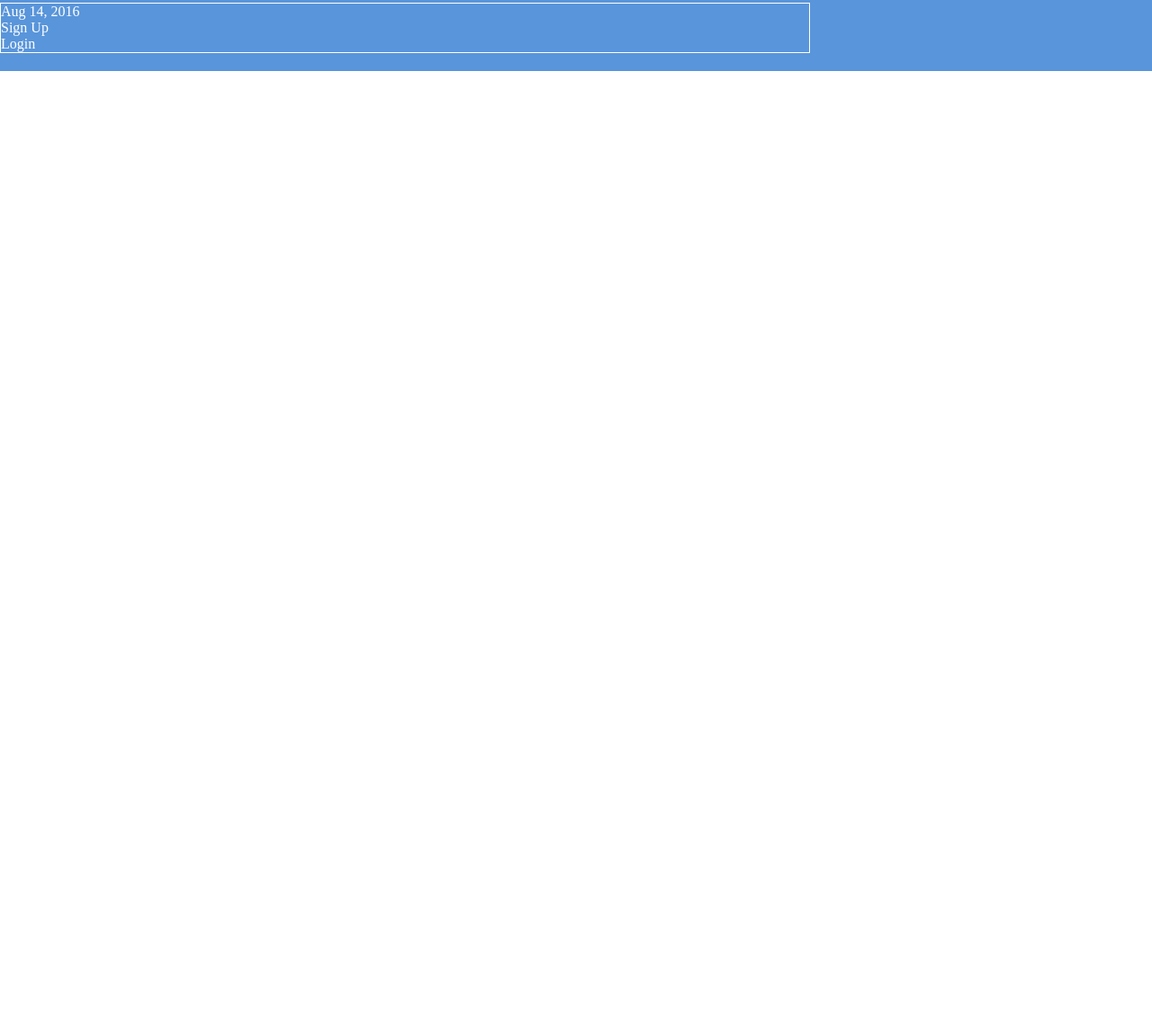
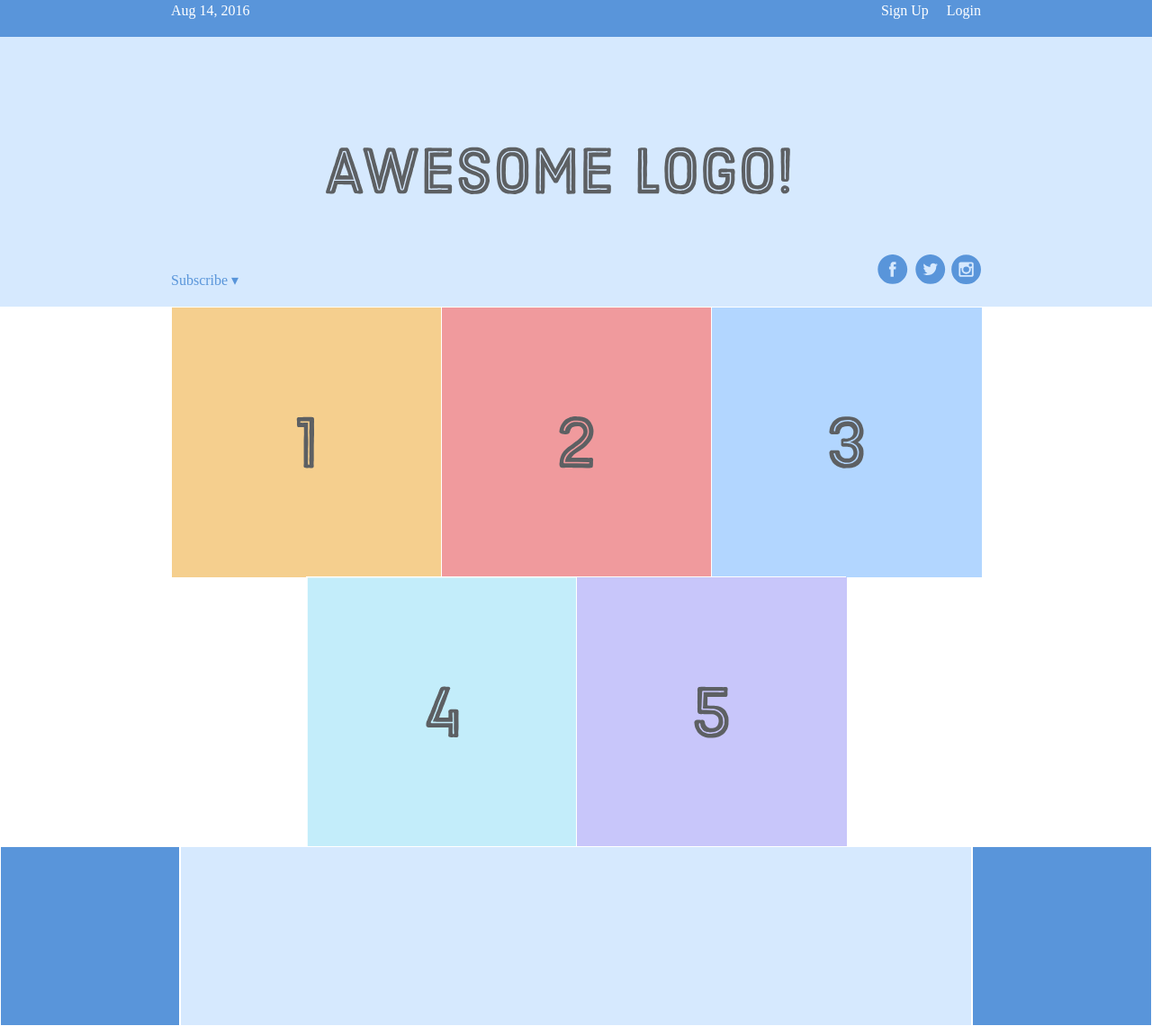
Before and after one commit to DevinCookcs/flexbox, a plain HTML site: page index.html in a window 1280 px wide. Shown: the part 17-1158 px from the top of the page at 90% size. Before the commit the page ends 800 px from the top, so only its background shows below. Drawn offline with Linux system fonts and the light colour scheme.

Commit message:
Learning flexbox methods vs floats

```diff
--- a/index.html
+++ b/index.html
@@ -1,17 +1,52 @@
 <!DOCTYPE html>
-<html lang='en'>
+<html lang="en">
   <head>
-    <meta charset='UTF-8'/>
+    <meta charset="UTF-8"/>
     <title>Some Web Page</title>
-    <link rel='stylesheet' href='styles.css'/>
+    <link rel="stylesheet" href="styles.css"/>
   </head>
   <body>
-    <div class='menu-container'>
-      <div class='menu'>
-        <div class='date'>Aug 14, 2016</div>
-        <div class='signup'>Sign Up</div>
-        <div class='login'>Login</div>
+    <div class="menu-container">
+      <div class="menu">
+        <div class="date">Aug 14, 2016</div>
+        <div class="signup">Sign Up</div>
+        <div class="login">Login</div>
       </div>
     </div>
+
+    <div class="header-container">
+      <div class="header">
+        <div class="subscribe">Subscribe &#9662;</div>
+        <div class="logo"><img src="images/awesome-logo.svg"/></div>
+        <div class="social"><img src="images/social-icons.svg"/></div>
+      </div>
+    </div>
+
+    <div class="photo-grid-container">
+      <div class="photo-grid">
+        <div class="photo-grid-item first-item">
+          <img src="images/one.svg"/>
+        </div>
+        <div class="photo-grid-item">
+          <img src="images/two.svg"/>
+        </div>
+        <div class="photo-grid-item">
+          <img src="images/three.svg"/>
+        </div>
+        <div class="photo-grid-item">
+          <img src="images/four.svg"/>
+        </div>
+        <div class="photo-grid-item last-item">
+          <img src="images/five.svg"/>
+        </div>
+      </div>
+    </div>
+
+    <div class="footer">
+      <div class="footer-item footer-one"></div>
+      <div class="footer-item footer-two"></div>
+      <div class="footer-item footer-three"></div>
+    </div>
+
   </body>
 </html>
--- a/styles.css
+++ b/styles.css
@@ -8,9 +8,92 @@
     color: #fff;
     background-color: #5995DA;
     padding: 20px 0;
+    display: flex;
+    justify-content: center;
 }
 
 .menu {
+    width: 900px;
+    display: flex;
+    justify-content: space-between;
+}
+
+.signup {
+    margin-left: auto;
+}
+
+.login {
+    margin-left: 20px;
+}
+
+.header-container {
+    color: #5995DA;
+    background-color: #D6E9FE;
+    display: flex;
+    justify-content: center;
+}
+
+.header {
+    width: 900px;
+    height: 300px;
+    display: flex;
+    justify-content: space-between;
+    align-items: center;
+}
+
+.social,
+.subscribe {
+    align-self: flex-end;
+    margin-bottom: 20px;
+}
+
+.photo-grid-container {
+    display: flex;
+    justify-content: center;
+}
+
+.photo-grid {
+    width: 900px;
+    display: flex;
+    justify-content: center;
+    flex-wrap: wrap;
+    flex-direction: row;
+    align-items: center;
+}
+
+.photo-grid-item {
     border: 1px solid #fff;
-    width: 900px;
+    width: 300px;
+    height: 300px;
 }
+
+/* .first-item {
+    order: 1;
+}
+
+.last-item {
+    order: -1;
+} */
+
+.footer {
+    display: flex;
+    justify-content: space-between;
+}
+
+.footer-item {
+    border: 1px solid #fff;
+    background-color: #D6E9FE;
+    height: 200px;
+    flex: 1;
+}
+
+.footer-one,
+.footer-three {
+    background-color: #5995DA;
+    flex: initial;
+    width: 200px;
+}
+
+.footer-two {
+    flex: 2;
+}
```
